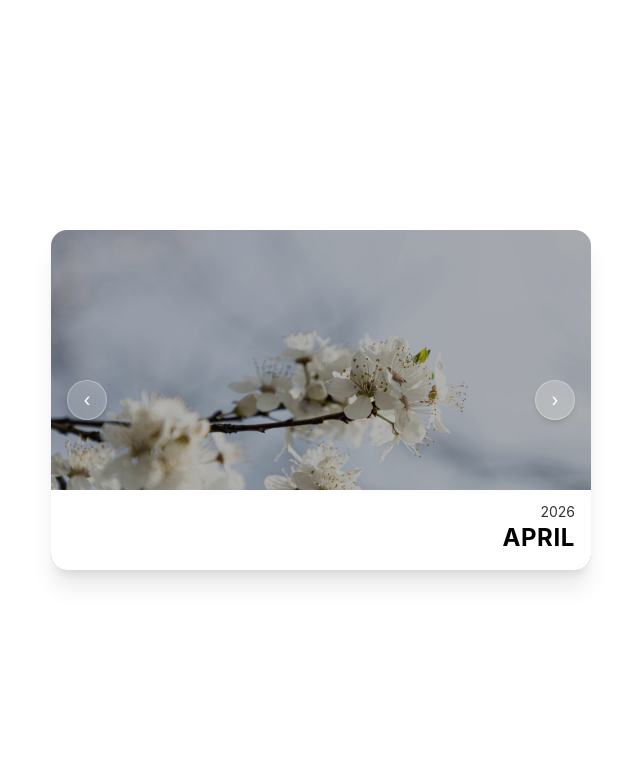
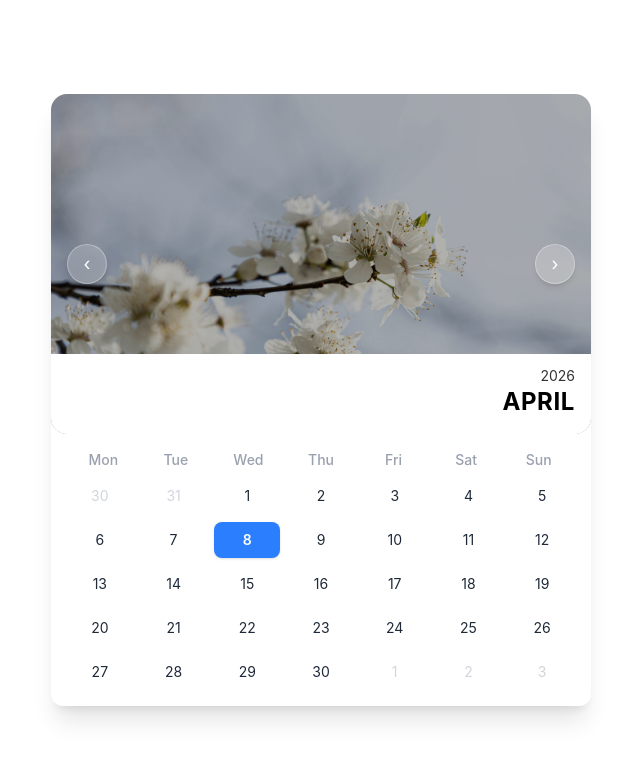
Before and after one commit to Rupam-Mondal/Calender, a React (Vite) app: page / in a window 1280 px wide. Shown: the top 760 px of the page, without its empty margins (319-959 px from the left). Built offline with nearby package versions, Linux system fonts and the light colour scheme.

Commit message:
Date section is done

```diff
--- a/src/Components/Calendar/Calendar.jsx
+++ b/src/Components/Calendar/Calendar.jsx
@@ -1,6 +1,7 @@
 import { useState } from "react";
 import { addMonths, subMonths } from "date-fns";
 import CalendarHeader from "./CalendarHeader";
+import CalendarGrid from "./CalendarGrid";
 
 export default function Calendar() {
   const [currentDate, setCurrentDate] = useState(new Date());
@@ -12,6 +13,8 @@ export default function Calendar() {
         <CalendarHeader currentDate={currentDate}
         nextMonth={nextMonth}
         prevMonth={prevMonth} />
+
+        <CalendarGrid currentDate={currentDate} />
       </div>
     </>
   );
--- a/src/Components/Calendar/CalendarGrid.jsx
+++ b/src/Components/Calendar/CalendarGrid.jsx
@@ -1,6 +1,59 @@
-export default function CalendarGrid(){
-    return(
-        <>
-        </>
-    )
+import {
+  startOfMonth,
+  endOfMonth,
+  startOfWeek,
+  endOfWeek,
+  addDays,
+  format,
+  isSameMonth,
+  isToday,
+} from "date-fns";
+
+export default function CalendarGrid({ currentDate }) {
+  const monthStart = startOfMonth(currentDate);
+  const monthEnd = endOfMonth(monthStart);
+
+  const startDate = startOfWeek(monthStart, { weekStartsOn: 1 });
+  const endDate = endOfWeek(monthEnd, { weekStartsOn: 1 });
+
+  const days = [];
+  let day = startDate;
+
+  while (day <= endDate) {
+    days.push(day);
+    day = addDays(day, 1);
+  }
+
+  return (
+    <div className="w-full max-w-[900px] bg-white rounded-2xl px-4 py-4">
+
+      <div className="grid grid-cols-7 mb-2 text-center text-gray-400 text-sm font-medium">
+        {["Mon", "Tue", "Wed", "Thu", "Fri", "Sat", "Sun"].map((d) => (
+          <div key={d}>{d}</div>
+        ))}
+      </div>
+
+      <div className="grid grid-cols-7 gap-2 text-center">
+        {days.map((dayItem, i) => (
+          <div
+            key={i}
+            className={`h-9 flex items-center justify-center rounded-lg text-sm transition-all duration-200
+            ${
+              !isSameMonth(dayItem, monthStart)
+                ? "text-gray-300"
+                : "text-gray-800"
+            }
+            ${
+              isToday(dayItem)
+                ? "bg-blue-500 text-white font-semibold shadow-sm"
+                : "hover:bg-gray-100"
+            }
+            `}
+          >
+            {format(dayItem, "d")}
+          </div>
+        ))}
+      </div>
+    </div>
+  );
 }
--- a/src/Components/Calendar/CalendarHeader.jsx
+++ b/src/Components/Calendar/CalendarHeader.jsx
@@ -22,7 +22,7 @@ export default function CalendarHeader({
   prevMonth,
 }) {
   return (
-    <div className="relative w-full h-[280px] md:h-[340px] overflow-hidden rounded-2xl shadow-lg">
+    <div className="relative w-full h-[280px] md:h-[340px] overflow-hidden rounded-2xl">
 
       <motion.img
         key={currentDate.getMonth()}
```
